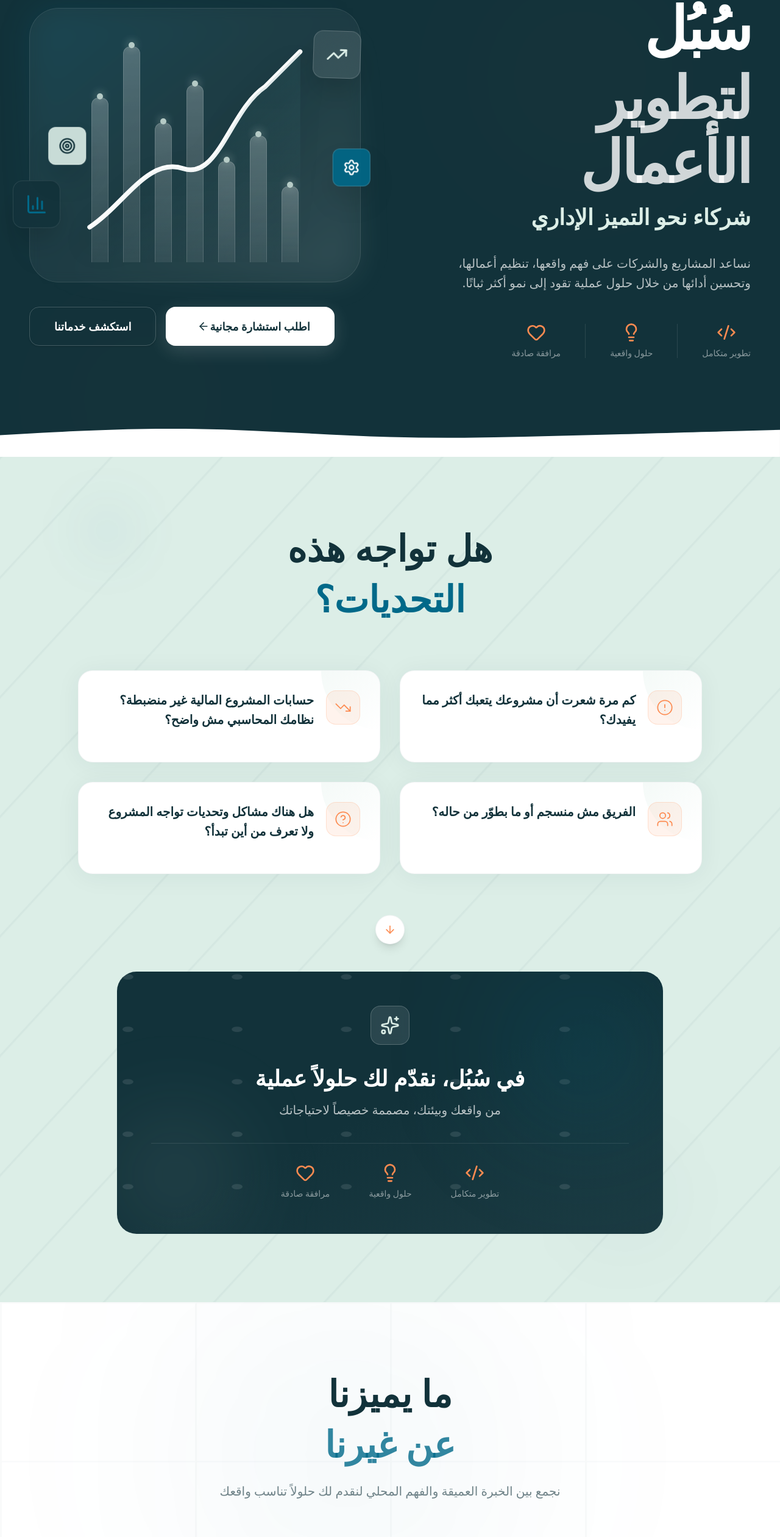
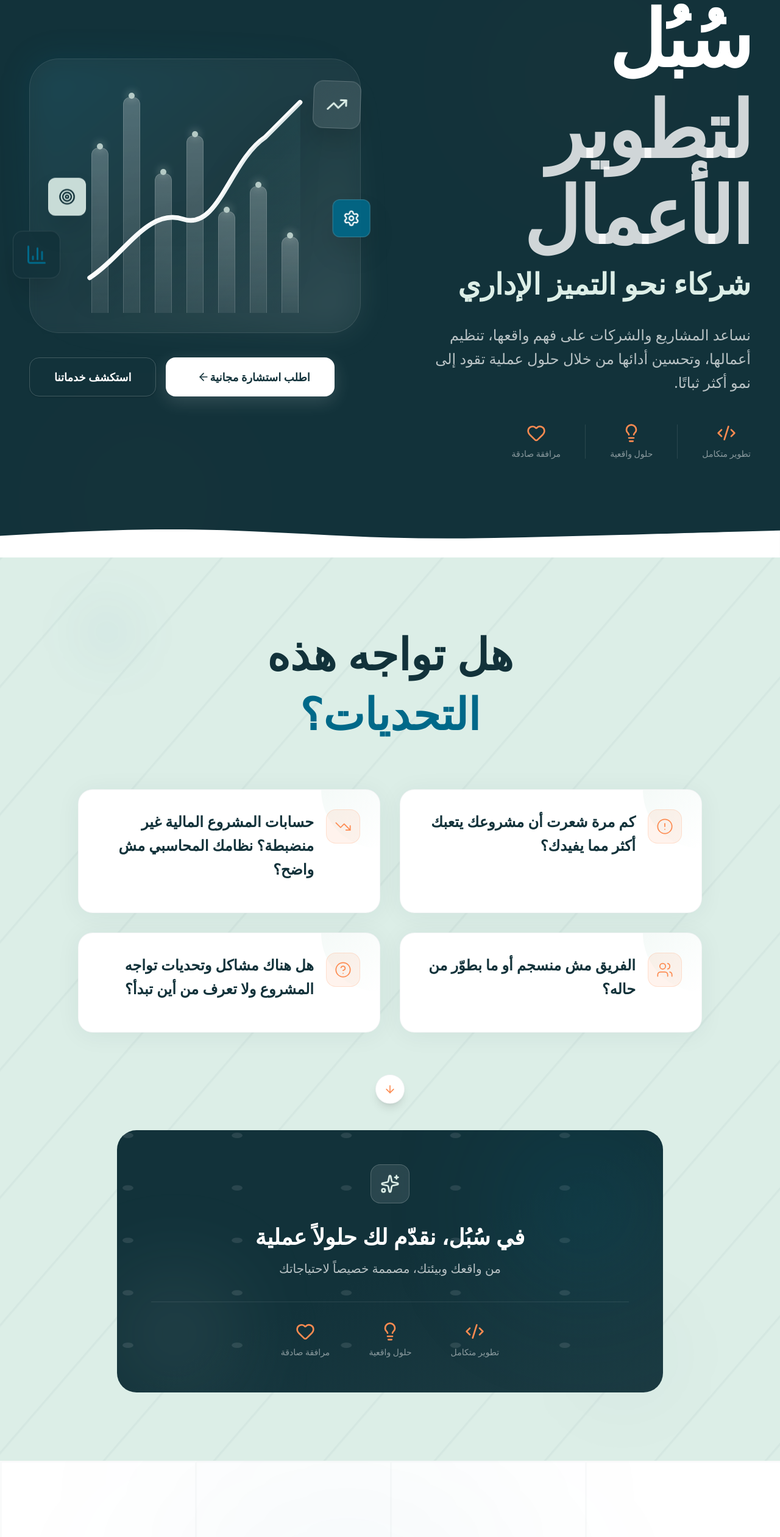
Before and after one commit to Abdelrahman-Abuhelal/Sobol-Website, a Next.js app: page / in a window 1280 px wide. Shown: the part 234-2754 px from the top of the page at 61% size. Built offline with nearby package versions, Linux system fonts and the light colour scheme.

Commit message:
feat: increase font sizes across hero and section headings

```diff
--- a/components/home/CTA.tsx
+++ b/components/home/CTA.tsx
@@ -78,13 +78,13 @@ export function CTA() {
                         className="text-center"
                     >
                         {/* Heading */}
-                        <h2 className="text-4xl md:text-5xl lg:text-6xl font-black text-white mb-6 leading-tight">
+                        <h2 className="text-5xl md:text-6xl lg:text-7xl font-black text-white mb-6 leading-tight">
                             ابدأ رحلتك نحو
                             <span className="block mt-3" style={{ color: '#FD8B51' }}>التميز الإداري</span>
                         </h2>
 
                         {/* Description */}
-                        <p className="text-lg md:text-xl text-white/60 mb-12 max-w-2xl mx-auto leading-relaxed">
+                        <p className="text-xl md:text-2xl text-white/60 mb-12 max-w-2xl mx-auto leading-relaxed">
                             لا تترك التحديات تعيق نمو مشروعك. دعنا نساعدك في وضع مشروعك على المسار الصحيح من خلال استشارة مجانية شاملة.
                         </p>
 
--- a/components/home/HeroSection.tsx
+++ b/components/home/HeroSection.tsx
@@ -46,7 +46,7 @@ export function HeroSection() {
                                 initial={{ opacity: 0, y: 20 }}
                                 animate={{ opacity: 1, y: 0 }}
                                 transition={{ delay: 0.4, duration: 0.6 }}
-                                className="text-5xl md:text-6xl lg:text-7xl xl:text-8xl font-black tracking-tight text-white leading-[1.1]"
+                                className="text-6xl md:text-7xl lg:text-8xl xl:text-9xl font-black tracking-tight text-white leading-[1.1]"
                             >
                                 سُبُل
                                 <span className="block text-primary-foreground/80 mt-2">لتطوير الأعمال</span>
@@ -55,7 +55,7 @@ export function HeroSection() {
                                 initial={{ opacity: 0, y: 20 }}
                                 animate={{ opacity: 1, y: 0 }}
                                 transition={{ delay: 0.5, duration: 0.6 }}
-                                className="text-2xl md:text-3xl lg:text-4xl font-bold text-accent"
+                                className="text-3xl md:text-4xl lg:text-5xl font-bold text-accent"
                             >
                                 شركاء نحو التميز الإداري
                             </motion.h2>
@@ -65,7 +65,7 @@ export function HeroSection() {
                             initial={{ opacity: 0, y: 20 }}
                             animate={{ opacity: 1, y: 0 }}
                             transition={{ delay: 0.6, duration: 0.6 }}
-                            className="text-lg md:text-xl text-white/70 leading-relaxed max-w-2xl"
+                            className="text-xl md:text-2xl text-white/70 leading-relaxed max-w-2xl"
                         >
                             نساعد المشاريع والشركات على فهم واقعها، تنظيم أعمالها، وتحسين أدائها من خلال حلول عملية تقود إلى نمو أكثر ثباتًا.
                         </motion.p>
--- a/components/home/PainPoints.tsx
+++ b/components/home/PainPoints.tsx
@@ -91,7 +91,7 @@ export function PainPoints() {
                     className="text-center mb-20"
                 >
 
-                    <h2 className="text-4xl md:text-5xl lg:text-6xl font-black text-secondary mb-6 leading-tight">
+                    <h2 className="text-5xl md:text-6xl lg:text-7xl font-black text-secondary mb-6 leading-tight">
                         هل تواجه هذه
                         <span className="block text-primary mt-2">التحديات؟</span>
                     </h2>
@@ -127,7 +127,7 @@ export function PainPoints() {
                                             <item.icon className="w-7 h-7" strokeWidth={1.5} style={{ color: '#FD8B51' }} />
                                         </div>
                                         <div className="flex-1">
-                                            <p className="text-lg md:text-xl font-bold text-secondary leading-relaxed group-hover:text-secondary/90 transition-colors">
+                                            <p className="text-xl md:text-2xl font-bold text-secondary leading-relaxed group-hover:text-secondary/90 transition-colors">
                                                 {item.question}
                                             </p>
                                         </div>
--- a/components/home/ValueProposition.tsx
+++ b/components/home/ValueProposition.tsx
@@ -89,12 +89,12 @@ export function ValueProposition() {
                     className="text-center mb-20"
                 >
 
-                    <h2 className="text-4xl md:text-5xl lg:text-6xl font-black text-secondary mb-6 leading-tight">
+                    <h2 className="text-5xl md:text-6xl lg:text-7xl font-black text-secondary mb-6 leading-tight">
                         ما يميزنا
                         <span className="block text-primary/80 mt-2">عن غيرنا</span>
                     </h2>
 
-                    <p className="text-lg md:text-xl text-secondary/60 max-w-2xl mx-auto leading-relaxed">
+                    <p className="text-xl md:text-2xl text-secondary/60 max-w-2xl mx-auto leading-relaxed">
                         نجمع بين الخبرة العميقة والفهم المحلي لنقدم لك حلولاً تناسب واقعك
                     </p>
                 </motion.div>
@@ -134,10 +134,10 @@ export function ValueProposition() {
                                     </div>
 
                                     {/* Title & Description */}
-                                    <h3 className="text-2xl lg:text-3xl font-black text-secondary mb-4 group-hover:text-secondary/90 transition-colors">
+                                    <h3 className="text-3xl lg:text-4xl font-black text-secondary mb-4 group-hover:text-secondary/90 transition-colors">
                                         {feature.title}
                                     </h3>
-                                    <p className="text-secondary/60 leading-relaxed text-lg">
+                                    <p className="text-secondary/60 leading-relaxed text-xl">
                                         {feature.description}
                                     </p>
 
```
